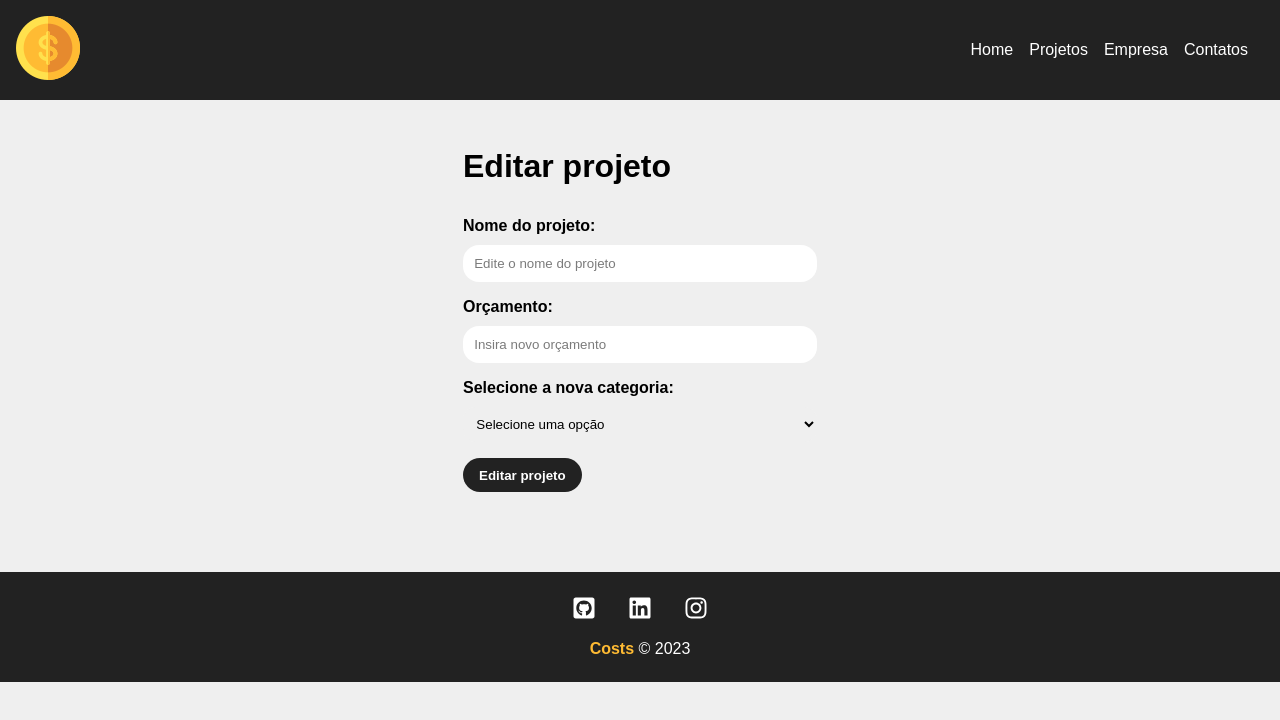
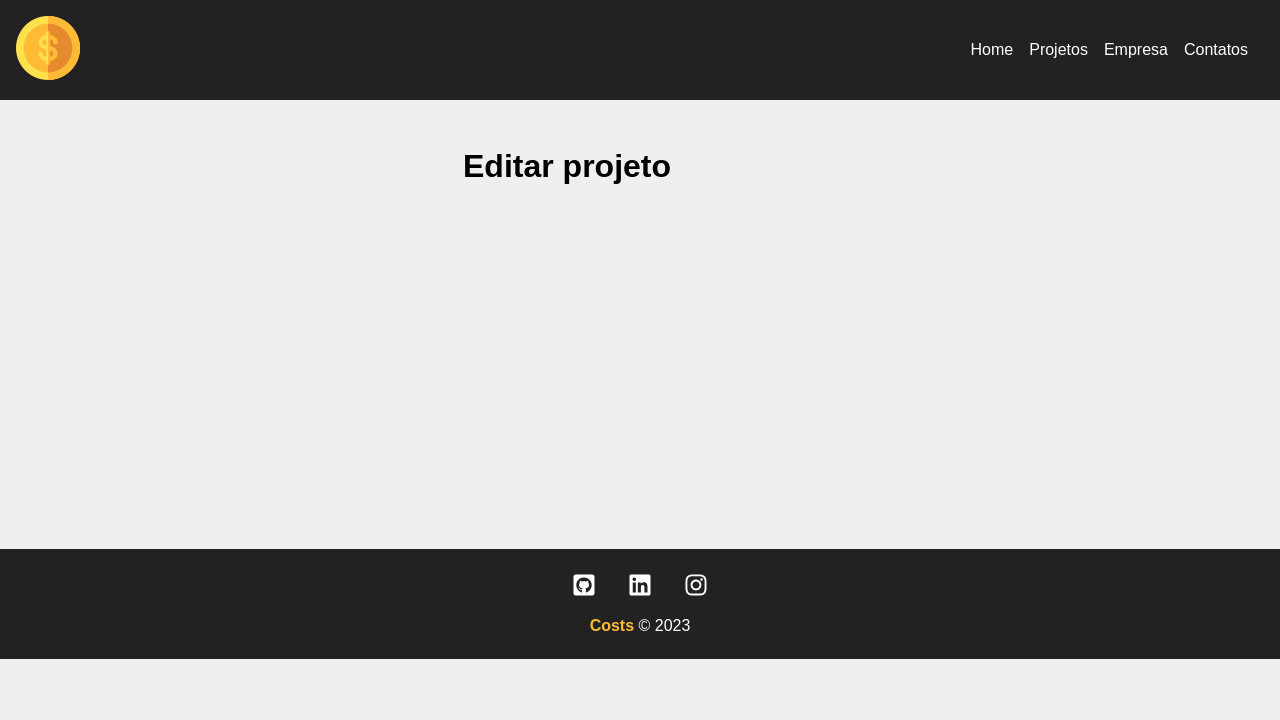
Before and after one commit to Adoniasfalcao/Costs, a React (Create React App) app: page /project/1 in a window 1280 px wide. Shown: the top 720 px of the page. Built offline with nearby package versions, Linux system fonts and the light colour scheme; data requests are answered from the project's data file.

Commit message:
Alterando estilos de Projects,Home e Contacts

```diff
--- a/dj.json
+++ b/dj.json
@@ -1,13 +1,8 @@
 {
   "projects": [
     {
-
-      "project_name": "Projeto 2",
-      "project_budget": "$1.000,00",
-
       "project_name": "Meu projededefefeefe",
       "project_budget": "$1.243,24",
-
       "category": {
         "id": "2",
         "name": "Infraestrutura"
@@ -17,24 +12,15 @@
       "id": 2
     },
     {
-
-      "project_name": "Projeto 3",
-      "project_budget": "$1.000,00",
-      "category": {
-        "id": "3",
-        "name": "Planejamento"
-      },
       "project_name": "e2r32r2r2r2r23r23r",
       "project_budget": "$1.231,2313",
       "category": {
         "id": "4",
         "name": "Design"
-
       },
       "cost": 0,
       "services": [],
       "id": 3
-
     },
     {
       "category": {
@@ -57,7 +43,17 @@
       "cost": 0,
       "services": [],
       "id": 5
-
+    },
+    {
+      "project_name": "Projeto 4",
+      "project_budget": "$1.000,00",
+      "category": {
+        "id": "4",
+        "name": "Design"
+      },
+      "cost": 0,
+      "services": [],
+      "id": 6
     }
   ],
   "categories": [
--- a/src/components/layout/layout styles/Footer.module.css
+++ b/src/components/layout/layout styles/Footer.module.css
@@ -4,6 +4,7 @@
     color: #FFF;
     padding: 1.5em;
     text-align: center;
+    margin-top: 300px;
 
 }
 
--- a/src/components/pages/Pages style/Contacts.module.css
+++ b/src/components/pages/Pages style/Contacts.module.css
@@ -29,7 +29,7 @@
 }
 
 .itensNav {
-   margin-left: 80px;
+    margin-left: 80px;
     justify-content: center;
     align-items: center;
 }
@@ -39,7 +39,6 @@
     align-items: center;
     list-style: none;
 }
-
 
 
 .escondido {
@@ -56,3 +55,11 @@
     transform: rotate();
     transition: 2s;
 }
+
+@media screen and (max-width: 768px) {
+
+    .contacts_container h1 {
+        font-size: 2em;
+    }
+
+}
--- a/src/components/pages/Pages style/Home.module.css
+++ b/src/components/pages/Pages style/Home.module.css
@@ -33,12 +33,16 @@
 
 /* Estilos para telas menores, por exemplo, abaixo de 768px */
 @media screen and (max-width: 768px) {
-    .home_container {
+    /* .home_container {
         width: 360px;
-    }
+    }  Configuração anterior*/
 
     .home_container h1 {
         font-size: 2em;
+    }
+
+    .home_container p,.home_container h1 {
+        text-align: center;
     }
 
     .home_container img {
--- a/src/components/pages/Pages style/Projects.module.css
+++ b/src/components/pages/Pages style/Projects.module.css
@@ -1,6 +1,6 @@
 .project_container {
     padding: 2rem;
-    padding-bottom: 30%;
+    padding-bottom: 10%; /* 30% anterior*/
 }
 
 .title_container {
@@ -12,7 +12,7 @@
 @media screen and (max-width: 768px) {
     .project_container {
         padding: 1rem;
-        padding-bottom: 15%;
+        padding-bottom: 100%; /* 15% anterior*/
     }
 
     .project_container h1 {
--- a/src/components/pages/Project.jsx
+++ b/src/components/pages/Project.jsx
@@ -1,21 +1,11 @@
 import styles from './Pages style/Project.module.css'
-import { useParams } from 'react-router-dom'
-import { useState,useEffect } from 'react'
-import ProjectEdit from '../project/ProjectEdit'
+
 
 function Project () {
-
-    const { id } = useParams()
-    const [project,setProject] = useState([])
-
-    function editPost (project) {
-
-    }
 
     return(
         <div className={styles.edit_project_container}>
             <h1>Editar projeto</h1>
-            <ProjectEdit btnText={"Editar projeto"} handleSubmit={editPost}/>
 
         </div>
     )
--- a/src/components/project/ProjectEdit.jsx
+++ /dev/null
@@ -1,100 +0,0 @@
-import { useEffect, useState } from 'react';
-import styles from './ProjectEdit.module.css';
-import Input from '../form/Input';
-import Select from '../form/Select';
-import SubmitButton from '../form/SubmitButton';
-
-function ProjectForm({ btnText, handleSubmit, projectData }) {
-  const [categories, setCategories] = useState([]);
-  const [project, setProject] = useState(projectData || {});
-
-  useEffect(() => {
-    fetch('http://localhost:5000/categories', {
-      method: 'GET',
-      headers: {
-        'content-Type': 'application/json',
-      },
-    })
-      .then((resp) => resp.json())
-      .then((data) => {
-        setCategories(data);
-        console.log(data)
-      })
-      .catch((err) => console.log(err));
-  }, []);
-
-  const submit = (event) => {
-    event.preventDefault();
-    handleSubmit(project);
-  };
-
-  // Função para formatar o valor como moeda (BRL)
-  const formatCurrency = (value) => {
-    // Remova todos os caracteres não numéricos
-    const numericValue = value.replace(/\D/g, '');
-    const newNumericValue = numericValue.replace(/^(\S)(\S)(\S)(\S)(\S)(\S)/g, '$$1.$2$3$4,$5$6')
-
-    // Verifique se o valor não está vazio
-    if (numericValue === '') {
-      return '';
-    }
-
-    // Converta para um número2dsad
-    const floatValue = newNumericValue;
-    return floatValue
-
-    // Formate apenas se for um número válido
-
-  };
-
-  function handleChange(event) {
-    const newValue = event.target.value;
-    const formattedValue = formatCurrency(newValue);
-    setProject({ ...project, project_budget: formattedValue });
-  }
-
-  function handleCategory(event) {
-    setProject({
-      ...project,
-      category: {
-        id: event.target.value,
-        name: event.target.options[event.target.selectedIndex].text,
-      },
-    });
-  }
-
-  return (
-    <form className={styles.form} onSubmit={submit}>
-      <Input
-        name="project_name"
-        type="text"
-        placeholder="Edite o nome do projeto"
-        text="Nome do projeto"
-        handleOnChange={(event) =>
-          setProject({ ...project, project_name: event.target.value })
-        }
-        value={project.project_name}
-      />
-      <Input
-        name="project_budget"
-        type="text"
-        placeholder="Insira novo orçamento"
-        text="Orçamento"
-        handleOnChange={handleChange}
-        value={project.project_budget}
-
-
-      />
-      <Select
-        text="Selecione a nova categoria"
-        name="select_category"
-        options={categories}
-        handleOnChange={handleCategory}
-        value={project.category ? project.category.id : ''}
-      />
-      <SubmitButton text={btnText} />
-    </form>
-  );
-}
-
-export default ProjectForm;
--- a/src/components/project/ProjectEdit.module.css
+++ /dev/null
@@ -1,4 +0,0 @@
-.form {
-    width: 100%;
-    margin: 2em 0;
-}
```
